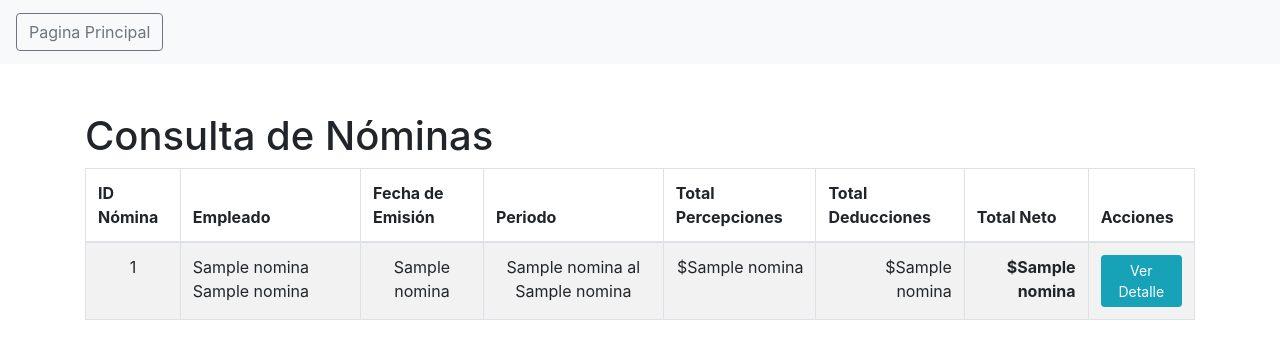
After one commit to abraham-gzld/nominaEmpleados, a Flask app: template templates/consultar_nominas.html in a window 1280 px wide. The commit adds this page. Shown: the top 359 px of the page. Run offline with Flask 3, Linux system fonts and the light colour scheme; the template is opened without the code that fills it: most values are stand-ins (such as "Sample title", 1, 10 or a date in 2020); some libraries are stand-ins or nearby versions.

Commit message:
Faltan Incapacidad, Justificante, etc

```diff
--- a/app.py
+++ b/app.py
@@ -1,4 +1,4 @@
-from flask import Flask, redirect, render_template, request, url_for
+from flask import Flask, jsonify, redirect, render_template, request, url_for
 from backend.conexionBD import obtener_conexion
 app = Flask(__name__)
 
@@ -86,10 +86,194 @@ def nominas():
     conexion.close()
     return render_template("generaNomina.html", empleados=empleados)
 
+@app.route("/generar_nomina", methods=["GET", "POST"])
+def generar_nomina():
+    conexion = obtener_conexion()
+    cursor = conexion.cursor()
+
+    id_empleado = request.form['empleado']
+    periodo_inicio = request.form['periodo_inicio']
+    periodo_fin = request.form['periodo_fin']
+
+    salario_base = float(request.form['salario_base'])
+    puntualidad = float(request.form['puntualidad'])
+    asistencia = float(request.form['asistencia'])
+
+    imss = float(request.form['imss'])
+    isr = float(request.form['isr'])
+    cuota_sindical = float(request.form['cuota_sindical'])
+    fondo_retiro = float(request.form['fondo_retiro'])
+    infonavit = float(request.form['infonavit'])
+    caja_ahorro = float(request.form['caja_ahorro'])
+
+    # Guardar nómina en la tabla 'nominas'
+    total_percepciones = salario_base + puntualidad + asistencia
+    total_deducciones = imss + isr + cuota_sindical + fondo_retiro + infonavit + caja_ahorro
+    total_neto = total_percepciones - total_deducciones
+
+    sql_nomina = "INSERT INTO nominas (id_empleado, fecha_emision, periodo_inicio, periodo_fin, total_percepciones, total_deducciones, total_neto) VALUES (%s, NOW(), %s, %s, %s, %s, %s)"
+    cursor.execute(sql_nomina, (id_empleado, periodo_inicio, periodo_fin, total_percepciones, total_deducciones, total_neto))
+    conexion.commit()
+
+    id_nomina = cursor.lastrowid  # Obtener el ID de la nómina generada
+
+    # Guardar percepciones fijas
+    percepciones = [
+        ("Sueldo Base", salario_base),
+        ("Puntualidad", puntualidad),
+        ("Asistencia", asistencia)
+    ]
+    for concepto, monto in percepciones:
+        cursor.execute("INSERT INTO percepciones (id_nomina, concepto, monto) VALUES (%s, %s, %s)", (id_nomina, concepto, monto))
+
+    # Guardar deducciones fijas
+    deducciones = [
+        ("ISR", isr),
+        ("IMSS", imss),
+        ("Cuota Sindical", cuota_sindical),
+        ("Fondo Retiro", fondo_retiro),
+        ("INFONAVIT", infonavit),
+        ("Caja de Ahorro", caja_ahorro)
+    ]
+    for concepto, monto in deducciones:
+        cursor.execute("INSERT INTO deducciones (id_nomina, concepto, monto) VALUES (%s, %s, %s)", (id_nomina, concepto, monto))
+
+    # Guardar percepciones adicionales agregadas por el usuario
+    percepciones_extra = request.form.getlist('percepcion_concepto[]')
+    montos_extra = request.form.getlist('percepcion_monto[]')
+    for concepto, monto in zip(percepciones_extra, montos_extra):
+        cursor.execute("INSERT INTO percepciones (id_nomina, concepto, monto) VALUES (%s, %s, %s)", (id_nomina, concepto, float(monto)))
+
+    # Guardar deducciones adicionales agregadas por el usuario
+    deducciones_extra = request.form.getlist('deduccion_concepto[]')
+    montos_deducciones_extra = request.form.getlist('deduccion_monto[]')
+    for concepto, monto in zip(deducciones_extra, montos_deducciones_extra):
+        cursor.execute("INSERT INTO deducciones (id_nomina, concepto, monto) VALUES (%s, %s, %s)", (id_nomina, concepto, float(monto)))
+
+    conexion.commit()
+
+    return redirect(url_for('nominas'))
 
 @app.route('/consultar_nominas')
 def consultar_nominas():
-    return "Consultar Nóminas"
+    conexcion = obtener_conexion()
+    cursor = conexcion.cursor()
+    cursor.execute("""
+        SELECT n.id_nomina, e.nombre, e.apellido, n.fecha_emision,
+               n.periodo_inicio, n.periodo_fin, n.total_percepciones,
+               n.total_deducciones, n.total_neto
+        FROM nominas n
+        JOIN empleados e ON n.id_empleado = e.id_empleado
+        ORDER BY n.fecha_emision DESC
+    """)
+    nominas = cursor.fetchall()
+    cursor.close()
+
+    return render_template("consultar_nominas.html", nominas=nominas)
+
+
+def obtener_nomina_por_id(id_nomina):
+    conexion = obtener_conexion()
+    cursor = conexion.cursor()
+
+    query = """
+        SELECT n.id_nomina, e.nombre, e.apellido, n.fecha_emision, n.periodo_inicio, n.periodo_fin,
+               n.total_percepciones, n.total_deducciones, n.total_neto
+        FROM nominas n
+        JOIN empleados e ON n.id_empleado = e.id_empleado
+        WHERE n.id_nomina = %s
+    """
+    cursor.execute(query, (id_nomina,))
+    result = cursor.fetchone()
+    cursor.close()
+
+    if result:
+        return {
+            'id_nomina': result[0],
+            'nombre': result[1],
+            'apellido': result[2],
+            'fecha_emision': result[3],
+            'periodo_inicio': result[4],
+            'periodo_fin': result[5],
+            'total_percepciones': result[6],
+            'total_deducciones': result[7],
+            'total_neto': result[8]
+        }
+    return None
+@app.route('/detalle_nomina/<id_nomina>')
+def detalle_nomina(id_nomina):
+    # Obtener los detalles de la nómina y el empleado
+    nomina = obtener_detalle_nomina(id_nomina)
+    if nomina:
+        # Asegúrate de incluir la información del empleado
+        empleado = obtener_nomina_por_id(nomina['id_nomina'])  # O lo que sea necesario
+        nomina['empleado'] = {
+            'nombre': empleado['nombre'],
+            'apellido': empleado['apellido']
+        }
+        return jsonify(nomina)
+    else:
+        return jsonify({'error': 'No se encontró la nómina'}), 404
+
+
+def obtener_detalle_nomina(id_nomina):
+    # Obtener los detalles generales de la nómina
+    nomina = obtener_nomina_por_id(id_nomina)
+
+    if nomina:
+        conexion = obtener_conexion()
+        cursor = conexion.cursor()
+
+        # Obtener datos del empleado
+        query_empleado = "SELECT nombre, apellido, puesto FROM empleados WHERE id_empleado = (SELECT id_empleado FROM nominas WHERE id_nomina = %s)"
+        cursor.execute(query_empleado, (id_nomina,))
+        empleado = cursor.fetchone()  # Suponemos que este es un solo resultado
+
+        # Obtener percepciones asociadas a esta nómina
+        query_percepciones = "SELECT concepto, monto FROM percepciones WHERE id_nomina = %s"
+        cursor.execute(query_percepciones, (id_nomina,))
+        percepciones = cursor.fetchall()
+
+        # Obtener deducciones asociadas a esta nómina
+        query_deducciones = "SELECT concepto, monto FROM deducciones WHERE id_nomina = %s"
+        cursor.execute(query_deducciones, (id_nomina,))
+        deducciones = cursor.fetchall()
+
+        # Obtener incapacidades asociadas al empleado de esta nómina
+        query_incapacidades = """
+            SELECT tipo, fecha_inicio, fecha_fin, dias_incapacidad
+            FROM incapacidades
+            WHERE id_empleado = (SELECT id_empleado FROM nominas WHERE id_nomina = %s)
+        """
+        cursor.execute(query_incapacidades, (id_nomina,))
+        incapacidades = cursor.fetchall()
+
+        cursor.close()
+
+        # Añadir los datos del empleado al diccionario de la nómina
+        if empleado:
+            nomina['empleado'] = {
+                'nombre': empleado[0],
+                'apellido': empleado[1],
+                'puesto': empleado[2]
+            }
+
+        # Añadir percepciones, deducciones e incapacidades al diccionario de la nómina
+        nomina['percepciones'] = [{'concepto': perc[0], 'monto': perc[1]} for perc in percepciones]
+        nomina['deducciones'] = [{'concepto': ded[0], 'monto': ded[1]} for ded in deducciones]
+        nomina['incapacidades'] = [{'tipo': incap[0], 'fecha_inicio': incap[1], 'fecha_fin': incap[2], 'dias_incapacidad': incap[3]} for incap in incapacidades]
+
+        return nomina
+    else:
+        return None
+
+@app.route('/configuracion')
+def configuracion():
+    return render_template('index.html')
+
+
+app.run(debug=True)
+
 
 @app.route('/configuracion')
 def configuracion():
--- /dev/null
+++ b/static/js/consulta_nomina.js
@@ -0,0 +1,103 @@
+// Función para cargar el detalle de la nómina en el modal
+let datosNomina = null;
+
+function verDetalle(idNomina) {
+    $.get('/detalle_nomina/' + idNomina, function(data) {
+        if (data.error) {
+            alert(data.error);
+            return;
+        }
+
+        // Asignar los datos de la nómina a la variable global
+        datosNomina = data;
+
+        // Llenar el modal con los datos de la nómina
+        $('#empleadoNombre').text(data.empleado.nombre + ' ' + data.empleado.apellido);
+        $('#fechaEmision').text(data.fecha_emision);
+        $('#periodo').text(data.periodo_inicio + ' al ' + data.periodo_fin);
+        $('#totalPercepciones').text(data.total_percepciones);
+        $('#totalDeducciones').text(data.total_deducciones);
+        $('#totalNeto').text(data.total_neto);
+
+        // Llenar las percepciones
+        let percepcionesHtml = '';
+        data.percepciones.forEach(function(percepcion) {
+            percepcionesHtml += `<li>${percepcion.concepto}: $${percepcion.monto}</li>`;
+        });
+        $('#listaPercepciones').html(percepcionesHtml);
+
+        // Llenar las deducciones
+        let deduccionesHtml = '';
+        data.deducciones.forEach(function(deduccion) {
+            deduccionesHtml += `<li>${deduccion.concepto}: $${deduccion.monto}</li>`;
+        });
+        $('#listaDeducciones').html(deduccionesHtml);
+
+        // Llenar las incapacidades
+        let incapacidadesHtml = '';
+        data.incapacidades.forEach(function(incapacidad) {
+            incapacidadesHtml += `<li>${incapacidad.tipo} del ${incapacidad.fecha_inicio} al ${incapacidad.fecha_fin} (${incapacidad.dias_incapacidad} días)</li>`;
+        });
+        $('#listaIncapacidades').html(incapacidadesHtml);
+
+        // Mostrar el modal
+        $('#detalleNominaModal').modal('show');
+    });
+}
+
+function descargarPDF() {
+    const { jsPDF } = window.jspdf;
+    const doc = new jsPDF();
+
+    // Asegúrate de que los datos estén disponibles
+    if (!datosNomina || !datosNomina.empleado) {
+        alert("No se pudieron cargar los detalles de la nómina.");
+        return;
+    }
+
+    // Título
+    doc.setFontSize(20);
+    doc.text("Nómina de Pago", 105, 20, null, null, 'center');
+    doc.setFontSize(12);
+
+    // Información del empleado
+    doc.text(`Empleado: ${datosNomina.empleado.nombre} ${datosNomina.empleado.apellido}`, 20, 40);
+    doc.text(`Puesto: ${datosNomina.empleado.puesto}`, 20, 50);
+    doc.text(`Fecha de Emisión: ${datosNomina.fecha_emision}`, 20, 60);
+    doc.text(`Periodo: ${datosNomina.periodo_inicio} al ${datosNomina.periodo_fin}`, 20, 70);
+
+    // Agregar tabla con percepciones
+    let y = 90;  // Y de la primera línea para percepciones
+    doc.text("Percepciones:", 20, y);
+    y += 10;  // Espacio para la tabla de percepciones
+    doc.autoTable({
+        startY: y,
+        head: [['Concepto', 'Monto']],
+        body: datosNomina.percepciones.map(p => [p.concepto, `$${p.monto}`]),  // Asegúrate de que este campo esté en el formato correcto
+        theme: 'grid',
+        headStyles: { fillColor: [22, 160, 133] },
+        styles: { fontSize: 10 },
+    });
+
+    // Agregar deducciones
+    y += 40;  // Espacio para deducciones
+    doc.text("Deducciones:", 20, y);
+    y += 10;
+    doc.autoTable({
+        startY: y,
+        head: [['Concepto', 'Monto']],
+        body: datosNomina.deducciones.map(d => [d.concepto, `$${d.monto}`]),  // Asegúrate de que este campo esté en el formato correcto
+        theme: 'grid',
+        headStyles: { fillColor: [242, 85, 96] },
+        styles: { fontSize: 10 },
+    });
+
+    // Agregar Totales
+    y += 60;  // Espacio para el total
+    doc.text(`Total Percepciones: $${datosNomina.total_percepciones}`, 20, y);
+    doc.text(`Total Deducciones: $${datosNomina.total_deducciones}`, 20, y + 10);
+    doc.text(`Total Neto: $${datosNomina.total_neto}`, 20, y + 20);
+
+    // Guardar el archivo
+    doc.save('nomina.pdf');
+}
--- /dev/null
+++ b/templates/consultar_nominas.html
@@ -0,0 +1,100 @@
+<!DOCTYPE html>
+<html lang="es">
+<head>
+    <meta charset="UTF-8">
+    <meta name="viewport" content="width=device-width, initial-scale=1.0">
+    <title>Administrar Empleados</title>
+    <link rel="stylesheet" href="https://stackpath.bootstrapcdn.com/bootstrap/4.5.2/css/bootstrap.min.css">
+    <link rel="stylesheet" href="{{ url_for('static', filename='css/consultar_nominas.css') }}">
+    <script src="{{ url_for('static', filename='js/consulta_nomina.js') }}"></script>
+</head>
+<body>
+<!-- Header con botón para regresar -->
+<nav class="navbar navbar-expand-lg navbar-light bg-light mb-4">
+    <a class="navbar-brand" href="/">
+        <button class="btn btn-outline-secondary">
+            <i class="fas fa-arrow-left"></i> Pagina Principal
+        </button>
+    </a>
+</nav>
+
+<div class="container mt-5">
+    <h1>Consulta de Nóminas</h1>
+    <table class="table table-striped table-bordered">
+        <thead>
+            <tr>
+                <th>ID Nómina</th>
+                <th>Empleado</th>
+                <th>Fecha de Emisión</th>
+                <th>Periodo</th>
+                <th>Total Percepciones</th>
+                <th>Total Deducciones</th>
+                <th>Total Neto</th>
+                <th>Acciones</th>
+            </tr>
+        </thead>
+        <tbody>
+            {% for nomina in nominas %}
+            <tr>
+                <td class="text-center">{{ nomina[0] }}</td>
+                <td>{{ nomina[1] }} {{ nomina[2] }}</td>
+                <td class="text-center">{{ nomina[3] }}</td>
+                <td class="text-center">{{ nomina[4] }} al {{ nomina[5] }}</td>
+                <td class="text-right">${{ nomina[6] }}</td>
+                <td class="text-right">${{ nomina[7] }}</td>
+                <td class="text-right"><strong>${{ nomina[8] }}</strong></td>
+                <td class="text-center">
+                    <button class="btn btn-info btn-sm" onclick="verDetalle('{{ nomina[0] }}')">Ver Detalle</button>
+                </td>
+            </tr>
+            {% endfor %}
+        </tbody>
+    </table>
+</div>
+<!-- Modal de Detalle de Nómina -->
+<div class="modal fade" id="detalleNominaModal" tabindex="-1" role="dialog" aria-labelledby="detalleNominaModalLabel" aria-hidden="true">
+    <div class="modal-dialog" role="document">
+      <div class="modal-content">
+        <div class="modal-header">
+          <h5 class="modal-title" id="detalleNominaModalLabel">Detalle de la Nómina</h5>
+          <button type="button" class="close" data-dismiss="modal" aria-label="Close">
+            <span aria-hidden="true">&times;</span>
+          </button>
+        </div>
+        <div class="modal-body">
+          <p><strong>Empleado:</strong> <span id="empleadoNombre"></span></p>
+          <p><strong>Fecha de Emisión:</strong> <span id="fechaEmision"></span></p>
+          <p><strong>Periodo:</strong> <span id="periodo"></span></p>
+          <p><strong>Total Percepciones:</strong> $<span id="totalPercepciones"></span></p>
+          <p><strong>Total Deducciones:</strong> $<span id="totalDeducciones"></span></p>
+          <p><strong>Total Neto:</strong> $<span id="totalNeto"></span></p>
+
+          <h6>Percepciones:</h6>
+          <ul id="listaPercepciones"></ul>
+
+          <h6>Deducciones:</h6>
+          <ul id="listaDeducciones"></ul>
+
+          <h6>Incapacidades:</h6>
+          <ul id="listaIncapacidades"></ul>
+        </div>
+        <div class="modal-footer">
+          <button type="button" class="btn btn-secondary" data-dismiss="modal">Cerrar</button>
+          <button type="button" class="btn btn-primary" onclick="descargarPDF()">Descargar PDF</button>
+        </div>
+      </div>
+    </div>
+  </div>
+
+
+
+
+<!-- Scripts de jQuery y Bootstrap -->
+<script src="https://code.jquery.com/jquery-3.6.0.min.js"></script> <!-- jQuery 3.6.0 -->
+<script src="https://stackpath.bootstrapcdn.com/bootstrap/4.5.2/js/bootstrap.min.js"></script> <!-- Bootstrap 4.5.2 -->
+<script src="https://cdnjs.cloudflare.com/ajax/libs/jspdf/2.5.1/jspdf.umd.min.js"></script> <!-- jsPDF -->
+<script src="https://cdn.jsdelivr.net/npm/@popperjs/core@2.5.3/dist/umd/popper.min.js"></script> <!-- Popper.js -->
+<script src="https://cdnjs.cloudflare.com/ajax/libs/jspdf-autotable/3.5.13/jspdf.plugin.autotable.min.js"></script>
+
+</body>
+</html>
```
Also changed, not shown: static/css/consulta_nominas.css (added, +36 -0 lines), templates/generaNomina.html (+6 -2 lines), uploads/bdd.sql (+10 -0 lines).
